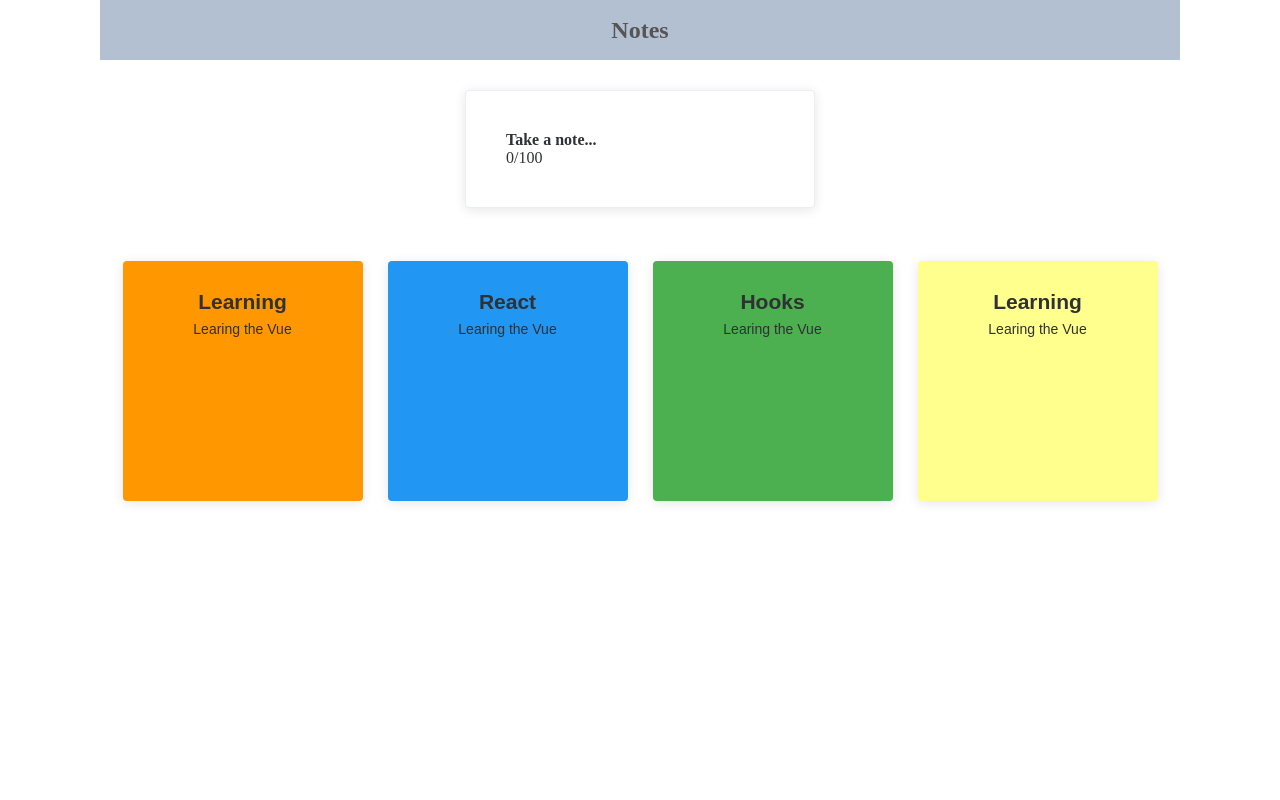
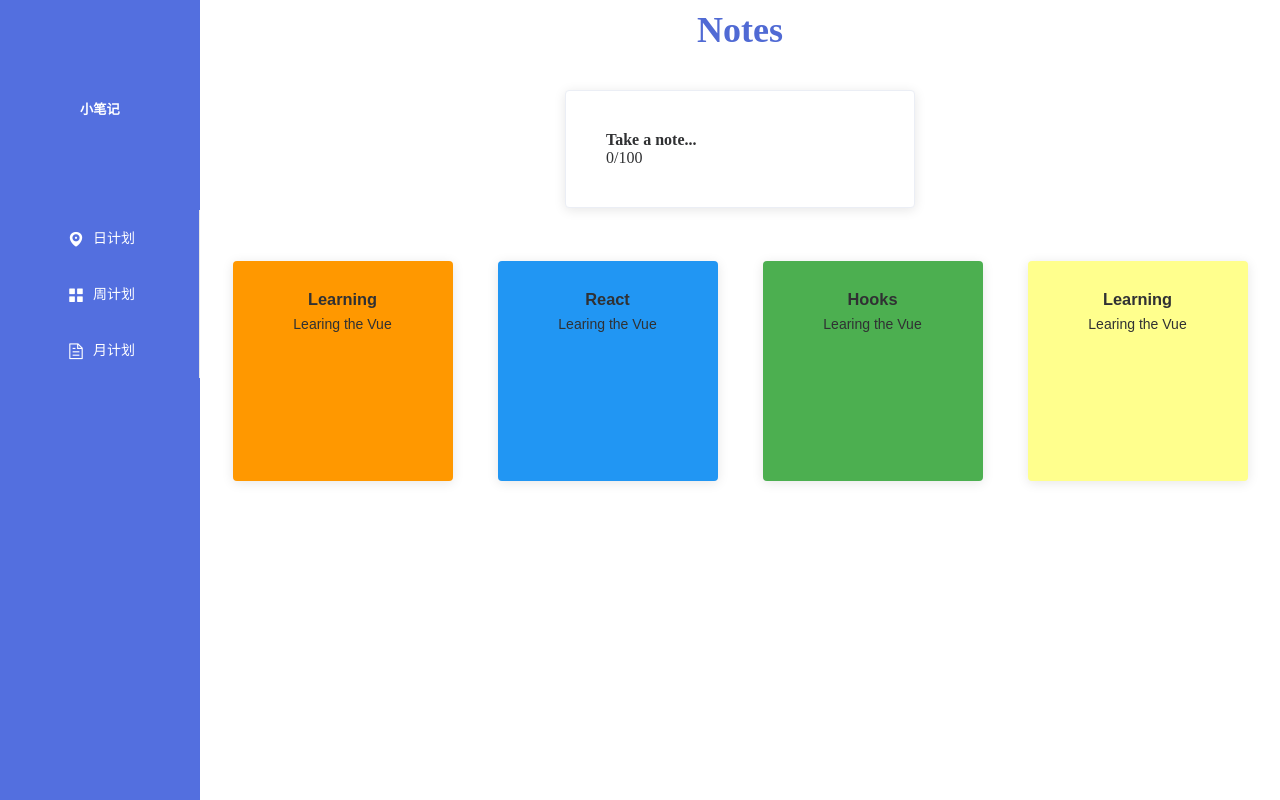
Before and after one commit to Shao-FrontDev/Notes, a Vue app: page / in a window 1280 px wide. Built offline with nearby package versions, Linux system fonts and the light colour scheme.

Commit message:
完成了侧边栏的HTML 和 CSS 的编写，和完成了Create.vue

```diff
--- a/src/App.vue
+++ b/src/App.vue
@@ -18,9 +18,11 @@ export default {
 * {
   padding: 0;
   margin: 0;
+  box-sizing: border-box;
 }
+
 #app {
-  max-width: 1080px;
-  margin: 0 auto;
+  min-width: 680px;
+  max-width: 1500px;
 }
 </style>
--- a/src/components/Colors.vue
+++ b/src/components/Colors.vue
@@ -22,17 +22,21 @@ export default {
   name: "Colors",
   methods: {
     changeColor(e) {
-      let current = e.target;
-      let currentColor = current.dataset.color;
-      this.$store.commit("editColor", {
-        id: this.id,
-        color: currentColor,
-      });
+      let curColor = e.target.dataset.color;
+      this.$emit("getColor", curColor);
     },
+    // changeColor(e) {
+    //   let current = e.target;
+    //   let currentColor = current.dataset.color;
+    //   this.$store.commit("editColor", {
+    //     id: this.id,
+    //     color: currentColor,
+    //   });
+    // },
   },
 
   created() {
-    console.log(this.id);
+    // console.log(this.id);
   },
 };
 </script>
--- a/src/components/Create.vue
+++ b/src/components/Create.vue
@@ -29,7 +29,7 @@
             placement="top-start"
             width="50"
             trigger="hover"
-            ><Colors />
+            ><Colors v-on:getColor="getColor" />
             <el-button slot="reference">Color</el-button>
           </el-popover>
           <el-button @click="save">Save</el-button>
@@ -57,10 +57,15 @@ export default {
     open() {
       this.opened = true;
     },
+    getColor(color) {
+      console.log(color);
+      this.color = color;
+    },
     save() {
       let note = {
         title: this.title,
         content: this.content,
+        color: this.color,
       };
       if (this.title !== "" && this.content !== "") {
         this.$store.commit("addNote", note);
--- a/src/components/Header.vue
+++ b/src/components/Header.vue
@@ -5,18 +5,13 @@
     align="center"
     class="header"
   >
-    <el-col><h2>Notes</h2></el-col>
+    <el-col><h1>Notes</h1></el-col>
   </el-row>
 </template>
 
 <style lang="scss" scoped>
 .header {
   min-height: 2em;
-  box-shadow: 0 2px 2px 2px rgba(0, 0, 0, 0.25);
   text-align: center;
 }
-
-h2 {
-  padding: 1em 0;
-}
 </style>
--- /dev/null
+++ b/src/components/SubHeading.vue
@@ -0,0 +1,55 @@
+<template>
+  <el-row class="tac">
+    <el-col :span="24">
+      <h5>小笔记</h5>
+      <el-menu
+        class="el-menu-vertical-demo"
+        @open="handleOpen"
+        @close="handleClose"
+      >
+        <el-menu-item index="1">
+          <i
+            class="el-icon-location"
+            style="color:white"
+          ></i>
+          <span slot="title" style="color:white"
+            >日计划</span
+          >
+        </el-menu-item>
+        <el-menu-item index="2">
+          <i class="el-icon-menu" style="color:white"></i>
+          <span slot="title" style="color:white"
+            >周计划</span
+          >
+        </el-menu-item>
+        <el-menu-item index="3">
+          <i
+            class="el-icon-document"
+            style="color:white"
+          ></i>
+          <span slot="title" style="color:white"
+            >月计划</span
+          >
+        </el-menu-item>
+      </el-menu>
+    </el-col>
+  </el-row>
+</template>
+<script>
+export default {
+  methods: {
+    handleOpen(key, keyPath) {
+      console.log(key, keyPath);
+    },
+    handleClose(key, keyPath) {
+      console.log(key, keyPath);
+    },
+  },
+};
+</script>
+
+<style lang="scss" scoped>
+.el-menu-vertical-demo {
+  background: #536fdf;
+}
+</style>
--- a/src/views/Main.vue
+++ b/src/views/Main.vue
@@ -1,4 +1,6 @@
 <template>
+  <el-container>
+    <el-aside width="200px"><Subheading /></el-aside>
     <el-container>
       <el-header><h1>Notes</h1></el-header>
       <el-main>
@@ -8,15 +10,18 @@
         <Notes />
       </el-main>
     </el-container>
+  </el-container>
 </template>
 
 <script>
+import Subheading from "../components/SubHeading.vue";
 import Notes from "../components/Notes.vue";
 import Create from "../components/Create.vue";
 export default {
   components: {
     Create,
     Notes,
+    Subheading,
   },
 };
 </script>
@@ -24,9 +29,24 @@ export default {
 <style lang="scss" scoped>
 .el-header,
 .el-footer {
-  background-color: #b3c0d1;
   color: rgb(85, 85, 85);
   text-align: center;
   line-height: 60px;
 }
+
+h1 {
+  font-size: 36px;
+  color: #506ad4;
+}
+
+.el-aside {
+  background-color: #536fdf;
+  color: white;
+  text-align: center;
+  line-height: 200px;
+}
+
+.el-container {
+  min-height: 100vh;
+}
 </style>
```
Also changed, not shown: src/views/Login.vue (added, +110 -0 lines). Lines whose indentation alone changed are shown as unchanged.
